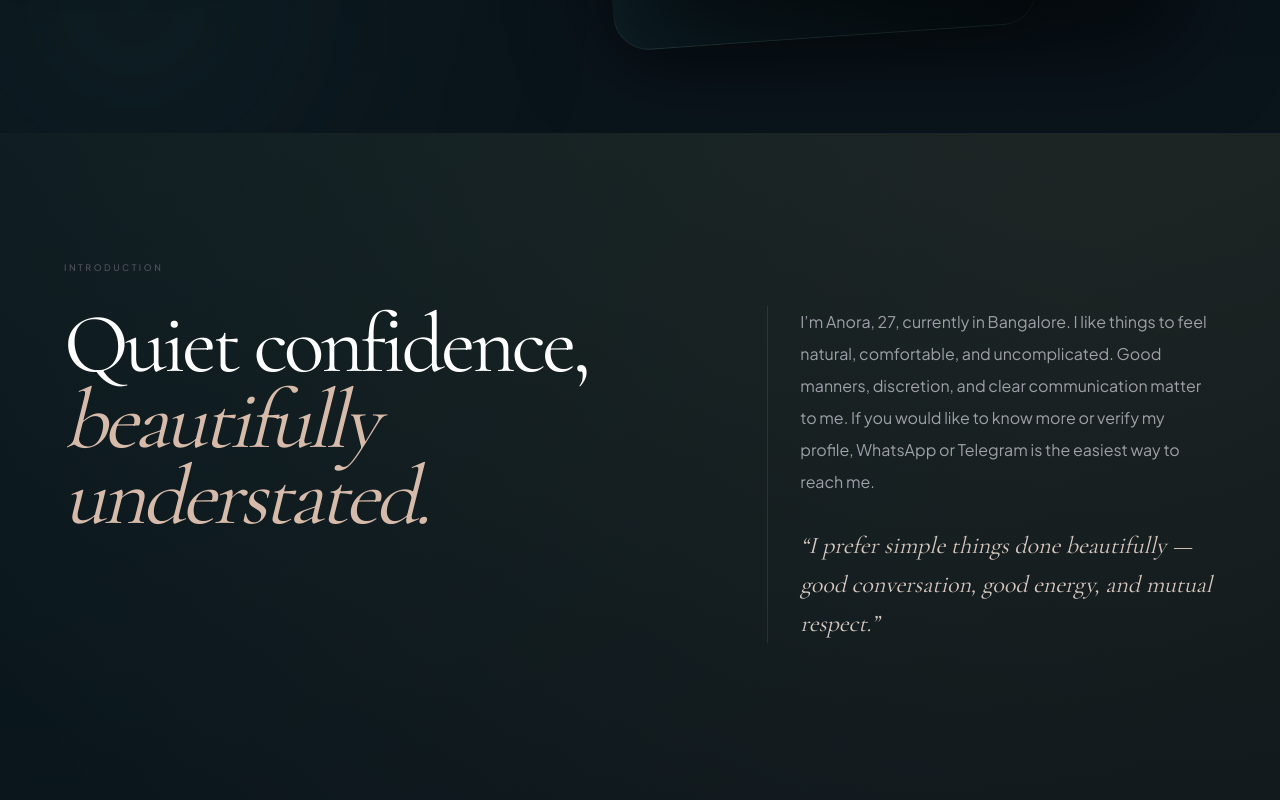
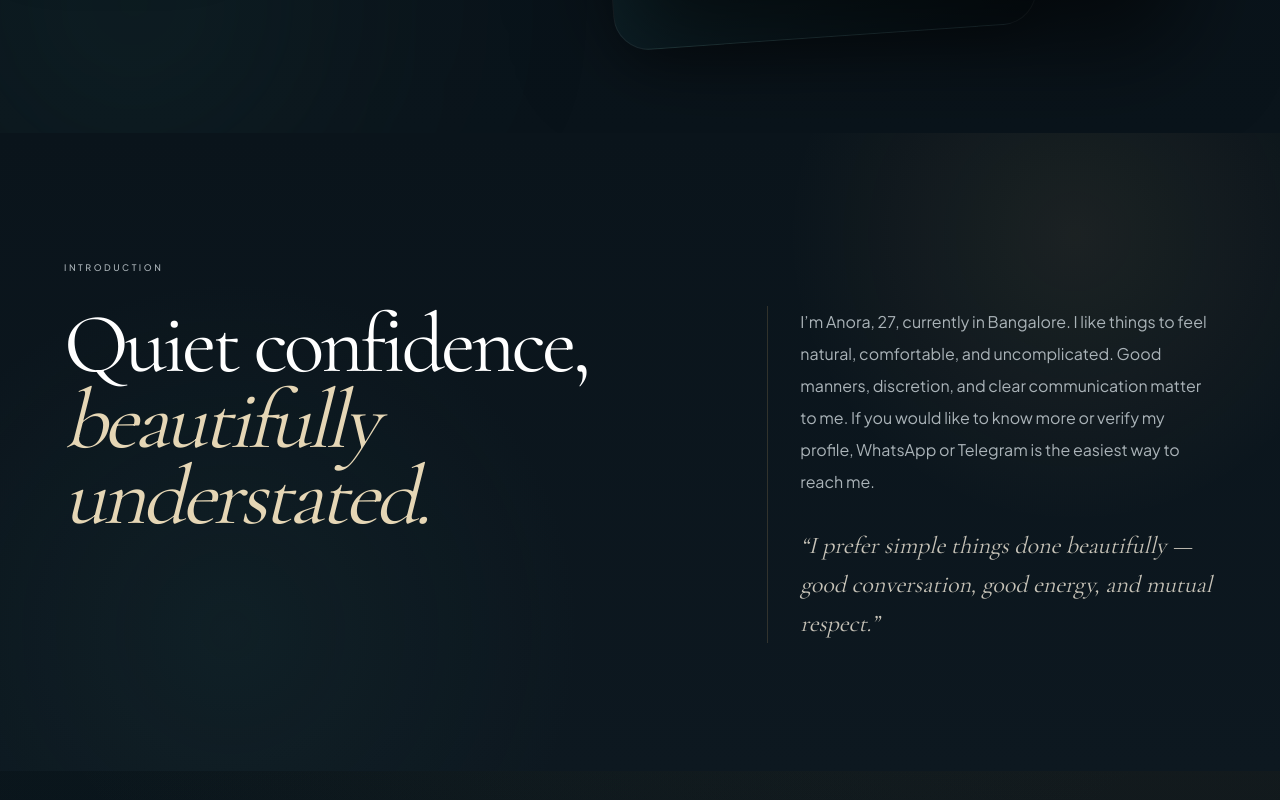
Before and after one commit to MohitAhlawat93/dancer-portfolio, a Next.js app: page / in a window 1280 px wide. Shown: the part 840-1640 px from the top of the page. Built offline with nearby package versions, Linux system fonts and the light colour scheme; no server answers.

Commit message:
design: apply premium palette to Introduction.tsx

```diff
--- a/components/sections/Introduction.tsx
+++ b/components/sections/Introduction.tsx
@@ -2,23 +2,23 @@ import { siteContent } from "@/content/site-content";
 
 export function Introduction() {
   return (
-    <section className="section-wine relative overflow-hidden px-5 py-20 text-white sm:px-6 sm:py-24 lg:px-16 lg:py-32">
+    <section className="section-slate relative overflow-hidden px-5 py-20 text-white sm:px-6 sm:py-24 lg:px-16 lg:py-32">
       <div className="relative z-10 mx-auto max-w-[1500px]">
-        <p className="text-[9px] font-medium uppercase tracking-[.28em] text-zinc-600">
+        <p className="text-[9px] font-medium uppercase tracking-[.28em] text-muted">
           Introduction
         </p>
 
         <div className="mt-8 grid gap-10 lg:grid-cols-[1fr_.72fr] lg:gap-20">
           <p className="font-display text-[clamp(3.3rem,6.6vw,6.8rem)] font-light leading-[.9] tracking-[-.045em]">
             Quiet confidence,
-            <span className="block italic text-[#d7bbaa]">beautifully understated.</span>
+            <span className="block italic text-accent-soft">beautifully understated.</span>
           </p>
 
-          <div className="self-end border-l border-[#e8c9b6]/10 pl-6 sm:pl-8">
-            <p className="text-sm leading-8 text-zinc-400 sm:text-base">
+          <div className="self-end border-l border-accent/20 pl-6 sm:pl-8">
+            <p className="text-sm leading-8 text-muted sm:text-base">
               {siteContent.profile.bio}
             </p>
-            <p className="mt-7 font-display text-2xl font-light italic leading-relaxed text-[#d7c8c0]">
+            <p className="mt-7 font-display text-2xl font-light italic leading-relaxed text-muted-strong">
               “{siteContent.profile.quote}”
             </p>
           </div>
```
